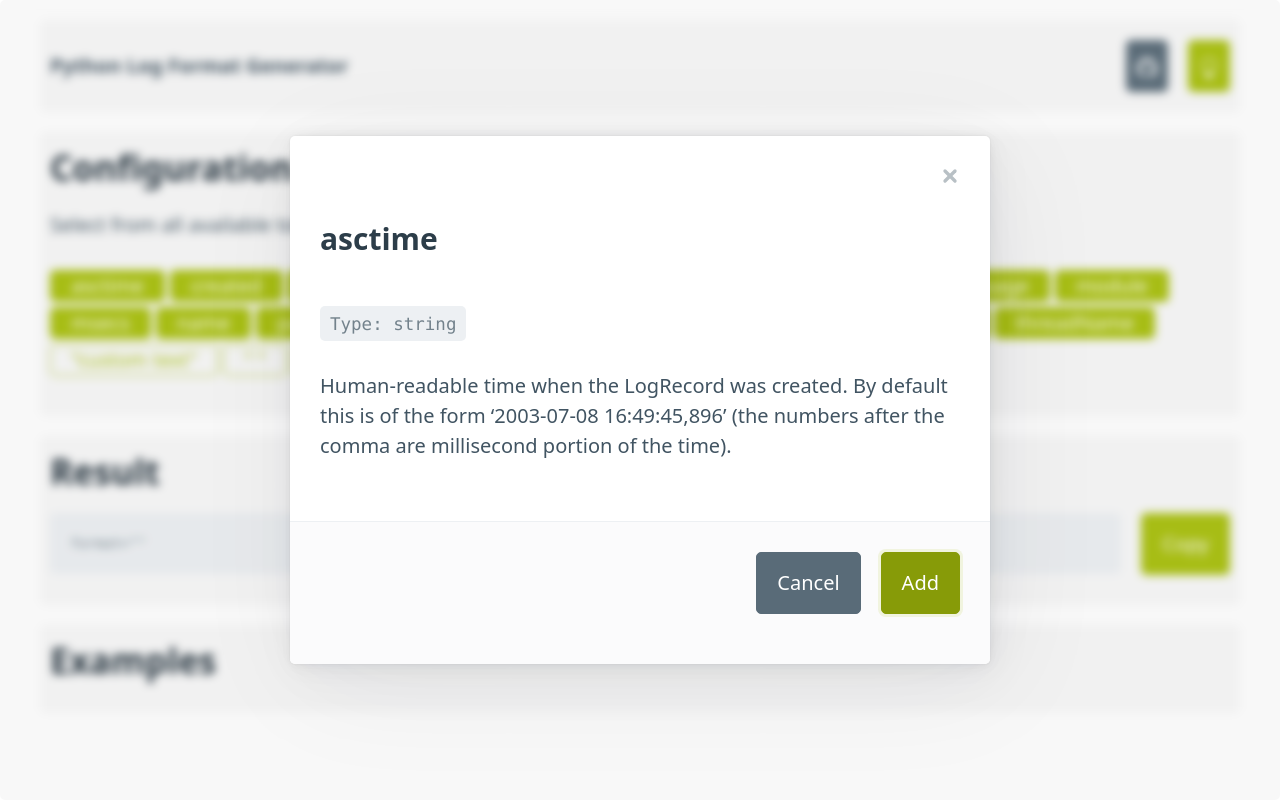
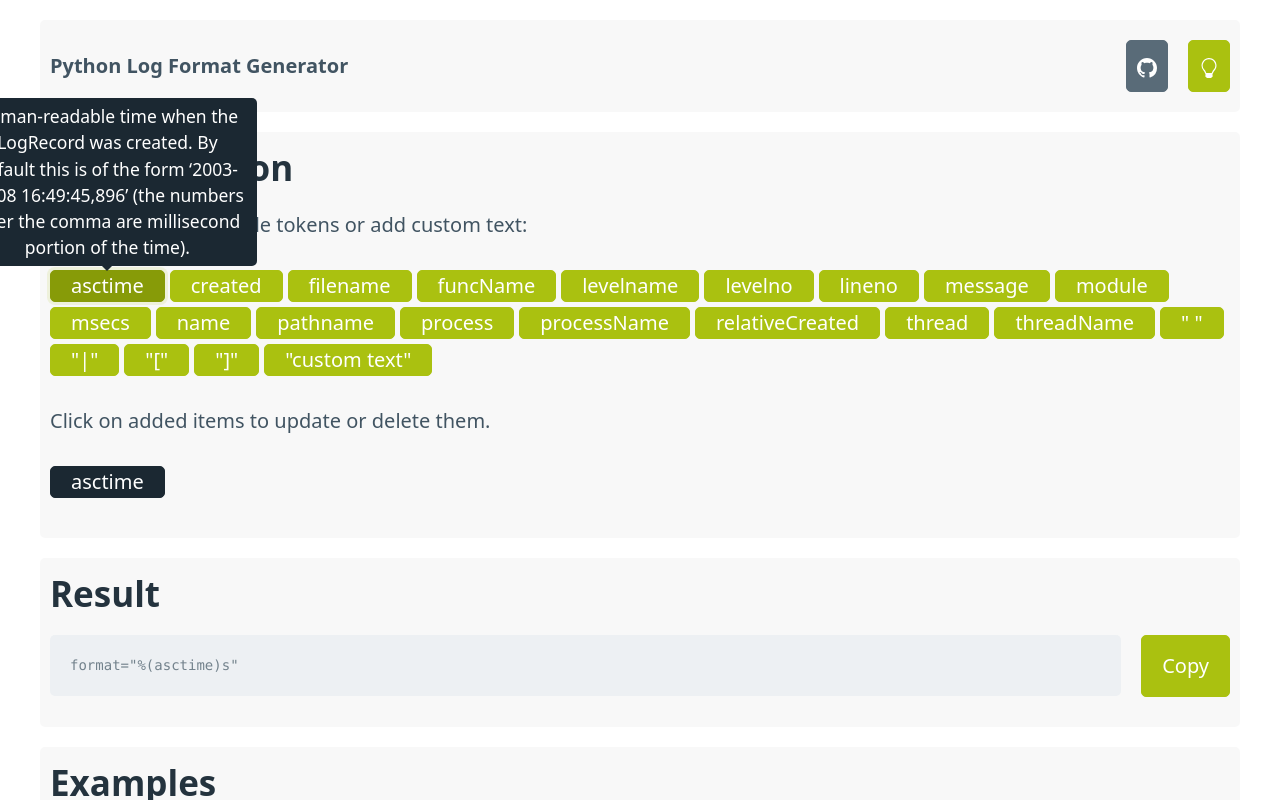
Before and after one commit to florian-sattler/python-log-format-generator, a Vue app: page / in a window 1280 px wide. Both pictures are taken after a click on the button "asctime". Shown: the top 800 px of the page. Built offline with nearby package versions, Linux system fonts and the light colour scheme; the HTML template or start-up script is replaced by a standard one.

Commit message:
refactored item representation

```diff
--- a/src/App.vue
+++ b/src/App.vue
@@ -4,57 +4,54 @@ import Header from '@/components/Header.vue';
 import ItemDialog from '@/components/ItemDialog.vue';
 import { EditType, type FormatItem, type FormatItemFormatted } from '@/interfaces/internal';
 
-import { attributes as attributes_raw } from '@/attributes';
+import { templateItems, textItems } from '@/items';
 import logs from '@/assets/logs.json';
-
-const attributes: FormatItem[] = [
-  ...attributes_raw,
-  { value: 'custom text', description: 'Custom Text.', type: 'usertext' },
-  { value: ' ', description: 'Space.', type: 'usertext' },
-  { value: '|', description: 'Vertical pipe.', type: 'usertext' },
-  { value: '[', description: 'Open bracket.', type: 'usertext' },
-  { value: ']', description: 'Close bracket.', type: 'usertext' },
-];
 
 const itemDialogComponent = ref<InstanceType<typeof ItemDialog>>();
 
-const items = ref<FormatItemFormatted[]>([]);
+const selectedItems = ref<FormatItemFormatted[]>([]);
 
-const addItem = async (item: FormatItem) => {
-  if (item.type == 'usertext' && item.value !== 'custom text') {
-    items.value.push({ ...item, padding: 0 });
-    copyState.value = 0;
+const addText = async (value: string, description: string) => {
+  let item: FormatItemFormatted = { description: description, value: value, padding: 0, type: 'usertext' };
+
+  if (value == 'custom text') {
+    const formatted = await itemDialogComponent.value?.show(false, item);
+    if (formatted?.type === EditType.Submit && formatted.payload) {
+      item = formatted.payload;
+    } else {
     return;
   }
+  }
 
-  const formatted = await itemDialogComponent.value?.show(false, item);
+  selectedItems.value.push(item);
+  copyState.value = 0;
+};
 
-  if (formatted?.type === EditType.Submit && formatted.payload) {
+const addItem = async (name: string, item: FormatItem) => {
+  selectedItems.value.push({ description: item.description, padding: 0, type: item.type, value: name });
     copyState.value = 0;
-    items.value.push(formatted.payload);
-  }
 };
 
 const updateItem = async (index: number) => {
-  const item = items.value[index];
+  const item = selectedItems.value[index];
   if (!item) return;
 
   const reformatted = await itemDialogComponent.value?.show(true, item);
 
   if (reformatted && reformatted.type === EditType.Delete) {
-    items.value.splice(index, 1);
+    selectedItems.value.splice(index, 1);
     copyState.value = 0;
     return;
   }
 
   if (!reformatted || !reformatted.payload || reformatted.type === EditType.Cancle) return;
 
-  items.value[index] = reformatted.payload;
+  selectedItems.value[index] = reformatted.payload;
   copyState.value = 0;
 };
 
 const resultText = computed<string>(() => {
-  return items.value
+  return selectedItems.value
     .map((item) => {
       switch (item.type) {
         case 'string':
@@ -92,22 +89,29 @@ const copyResult = () => {
 
     <p class="buttons">
       <button
-        v-for="item in attributes"
-        :key="item.value"
+        v-for="(item, name) in templateItems"
+        :key="name"
         :data-tooltip="item.description"
-        @click="addItem(item)"
-        :class="item.type == 'usertext' ? 'outline' : ''"
+        @click="addItem(name as string, item)"
       >
-        <template v-if="item.type == 'usertext'">"{{ item.value }}"</template>
-        <template v-else>{{ item.value }}</template>
+        {{ name }}
+      </button>
+      <button
+        v-for="(item, id) in textItems"
+        :key="'t-' + id"
+        :data-tooltip="item.description"
+        @click="addText(item.value, item.description)"
+        class="usertext"
+      >
+        "{{ item.value }}"
       </button>
     </p>
 
-    <p v-if="items.length">Click on added items to update or delete them.</p>
+    <p v-if="selectedItems.length">Click on added items to update or delete them.</p>
 
-    <p class="prompt buttons" v-if="items.length">
+    <p class="prompt buttons" v-if="selectedItems.length">
       <button
-        v-for="(item, i) in items"
+        v-for="(item, i) in selectedItems"
         :key="item.value"
         :data-tooltip="item.description"
         @click="updateItem(i)"
@@ -128,7 +132,7 @@ const copyResult = () => {
   </div>
   <div class="example-area">
     <h2>Examples</h2>
-    <pre v-if="items.length"><code v-for="(line, i) in logs" :key="i"><template v-for="item in items">{{
+    <pre v-if="selectedItems.length"><code v-for="(line, i) in logs" :key="i"><template v-for="item in selectedItems">{{
           item.type === 'usertext' ? item.value : (line as any)[item.value]
         }}</template></code></pre>
   </div>
--- a/src/components/ItemDialog.vue
+++ b/src/components/ItemDialog.vue
@@ -1,5 +1,5 @@
 <script setup lang="ts">
-import { type EditResult, type FormatItem, EditType } from '@/interfaces/internal';
+import { type EditResult, EditType, type FormatItemFormatted } from '@/interfaces/internal';
 import { ref } from 'vue';
 import TrashFill from '@/icons/TrashFill.vue';
 
@@ -7,7 +7,7 @@ const open = ref<boolean>(false);
 const textinput = ref<HTMLElement | null>(null);
 const btnsubmit = ref<HTMLElement | null>(null);
 const itemExists = ref<boolean>(false);
-const item = ref<FormatItem>({ description: '', value: '', type: 'string' });
+const item = ref<FormatItemFormatted>({ description: '', type: 'string', padding: 0, value: '' });
 const resolvePromise = ref<undefined | ((value: EditResult) => void)>(undefined);
 
 const keyHandler = (e: KeyboardEvent) => {
@@ -23,11 +23,11 @@ const closeModal = (result: EditType) => {
   if (result !== EditType.Submit) {
     resolvePromise.value?.({ type: result, payload: null });
   } else {
-    resolvePromise.value?.({ type: result, payload: { ...item.value, padding: 0 } });
+    resolvePromise.value?.({ type: result, payload: { ...item.value } });
   }
 };
 
-const show = (exists: boolean, inputItem: FormatItem): Promise<EditResult> => {
+const show = (exists: boolean, inputItem: FormatItemFormatted): Promise<EditResult> => {
   document.addEventListener('keydown', keyHandler);
 
   itemExists.value = exists;
@@ -49,8 +49,9 @@ defineExpose({ show });
     <article>
       <a href="#" aria-label="Close" class="close" @click="closeModal(EditType.Cancle)"></a>
       <template v-if="item.type === 'usertext'">
-        <h3>Textfield <TrashFill v-if="itemExists" @click="closeModal(EditType.Delete)" /></h3>
+        <h3>Custom Text <TrashFill v-if="itemExists" @click="closeModal(EditType.Delete)" /></h3>
         <input type="text" v-model="item.value" ref="textinput" @keydown.enter="closeModal(EditType.Submit)" />
+        <p>Add any custom text.</p>
       </template>
       <template v-else>
         <h3>{{ item.value }} <TrashFill v-if="itemExists" @click="closeModal(EditType.Delete)" /></h3>
--- a/src/interfaces/internal.ts
+++ b/src/interfaces/internal.ts
@@ -1,12 +1,12 @@
 export type ItemType = 'string' | 'float' | 'integer' | 'usertext';
 
 export interface FormatItem {
-  value: string;
   description: string;
   type: string;
 }
 
 export interface FormatInfo {
+  value: string;
   padding: number;
 }
 
--- a/src/attributes.ts
+++ b/src/items.ts
@@ -1,91 +1,82 @@
 import type { FormatItem } from './interfaces/internal';
 
-export const attributes: FormatItem[] = [
-  {
-    value: 'asctime',
+export const templateItems: { [name: string]: FormatItem } = {
+  asctime: {
     description:
       'Human-readable time when the LogRecord was created. By default this is of the form ‘2003-07-08 16:49:45,896’ (the numbers after the comma are millisecond portion of the time).',
     type: 'string',
   },
-  {
-    value: 'created',
+  created: {
     description: 'Time when the LogRecord was created (as returned by time.time()).',
     type: 'float',
   },
-  {
-    value: 'filename',
+  filename: {
     description: 'Filename portion of pathname.',
     type: 'string',
   },
-  {
-    value: 'funcName',
+  funcName: {
     description: 'Name of function containing the logging call.',
     type: 'string',
   },
-  {
-    value: 'levelname',
+  levelname: {
     description: "Text logging level for the message ('DEBUG', 'INFO', 'WARNING', 'ERROR', 'CRITICAL').",
     type: 'string',
   },
-  {
-    value: 'levelno',
+  levelno: {
     description: 'Numeric logging level for the message (DEBUG, INFO, WARNING, ERROR, CRITICAL).',
     type: 'string',
   },
-  {
-    value: 'lineno',
+  lineno: {
     description: 'Source line number where the logging call was issued (if available).',
     type: 'integer',
   },
-  {
-    value: 'message',
+  message: {
     type: 'string',
     description: 'The logged message, computed as msg % args. This is set when Formatter.format() is invoked.',
   },
-  {
-    value: 'module',
+  module: {
     description: 'Module (name portion of filename).',
     type: 'string',
   },
-  {
-    value: 'msecs',
+  msecs: {
     description: 'Millisecond portion of the time when the LogRecord was created.',
     type: 'integer',
   },
-  {
-    value: 'name',
+  name: {
     description: 'Name of the logger used to log the call.',
     type: 'string',
   },
-  {
-    value: 'pathname',
+  pathname: {
     description: 'Full pathname of the source file where the logging call was issued (if available).',
     type: 'string',
   },
-  {
-    value: 'process',
+  process: {
     description: 'Process ID (if available).',
     type: 'integer',
   },
-  {
-    value: 'processName',
+  processName: {
     description: 'Process name (if available).',
     type: 'string',
   },
-  {
-    value: 'relativeCreated',
+  relativeCreated: {
     description:
       'Time in milliseconds when the LogRecord was created, relative to the time the logging module was loaded.',
     type: 'integer',
   },
-  {
-    value: 'thread',
+  thread: {
     description: 'Thread ID (if available).',
     type: 'integer',
   },
-  {
-    value: 'threadName',
+  threadName: {
     description: 'Thread name (if available).',
     type: 'string',
   },
+};
+
+export const textItems: { description: string; value: string }[] = [
+  { description: 'A space character', value: ' ' },
+  { description: 'A vertical pipe character', value: '|' },
+  { description: 'A open bracket character', value: '[' },
+  { description: 'A close bracket character', value: ']' },
+  { description: 'Add any custom text.', value: 'custom text' },
 ];
```
